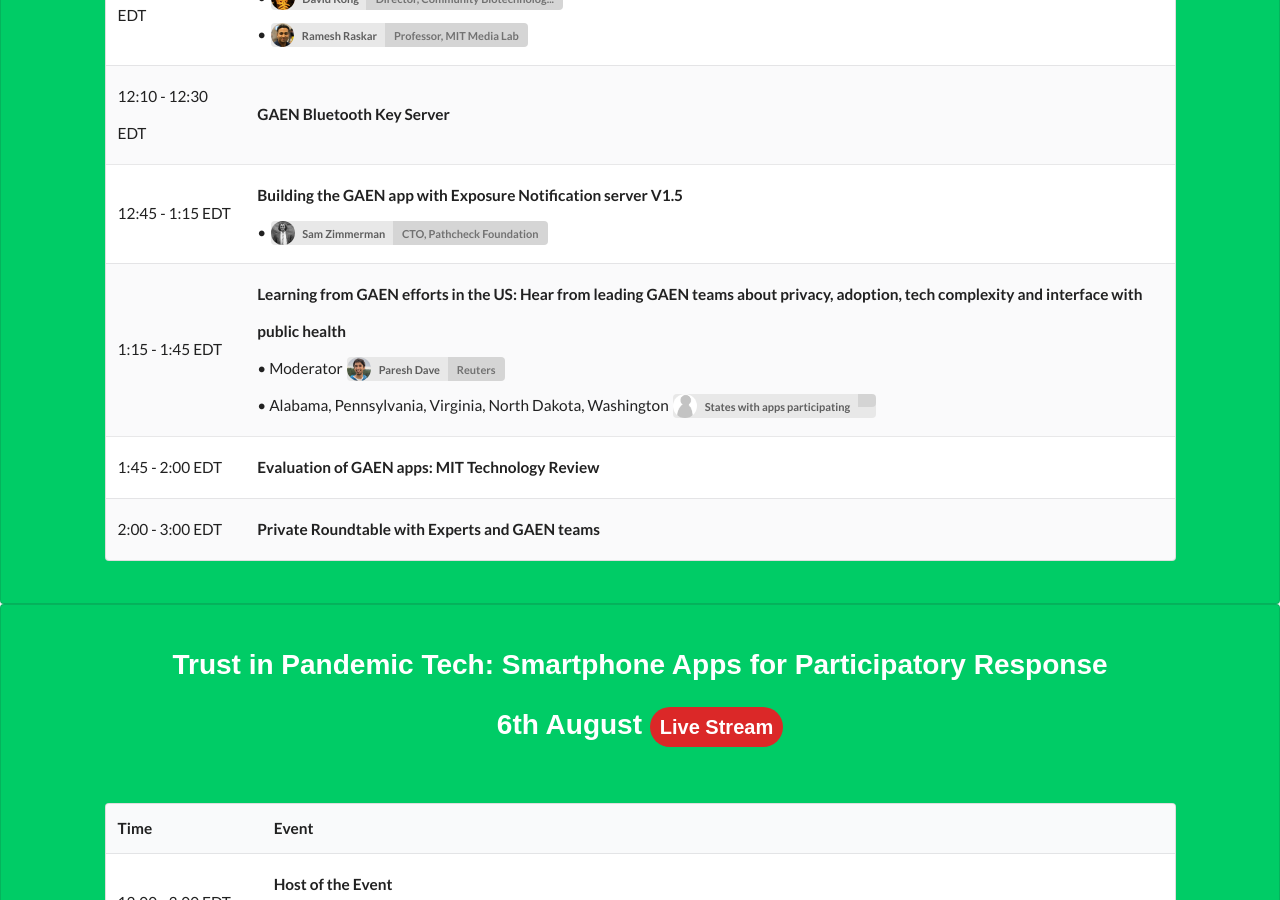
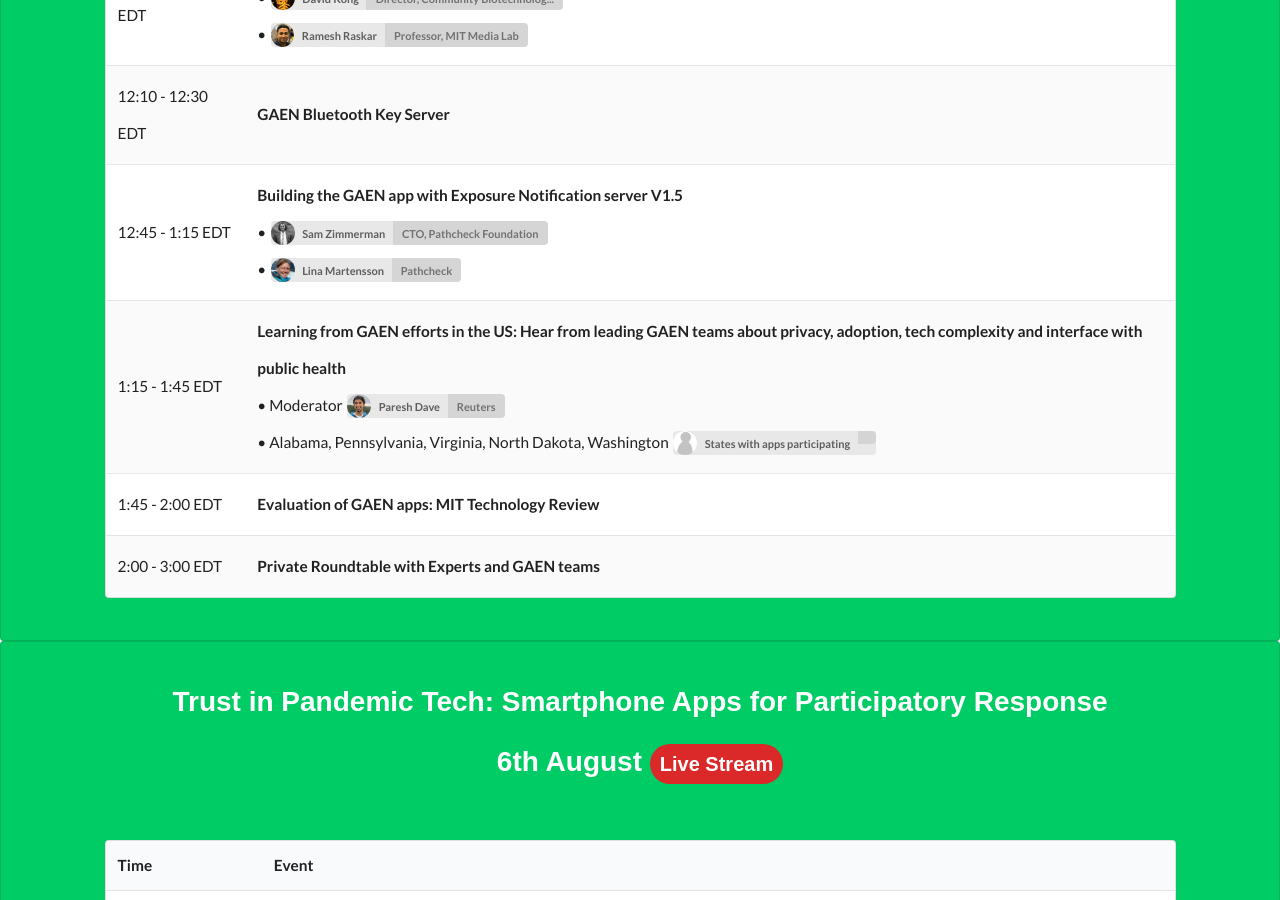
Before and after one commit to responsible-data-summit/events, a Jekyll site: the page built from agenda-0806.html, in a window 1280 px wide and 900 px high, scrolled down 442 px. Built offline with Jekyll 4.4.1, drawn with Linux system fonts in a browser that asks for light colours; some web fonts are replaced; comment, search, counter and statistics services are not loaded.

Commit message:
update agenda

```diff
--- a/_data/agenda0729.yml
+++ b/_data/agenda0729.yml
@@ -16,6 +16,7 @@
     - title: "Building the GAEN app with Exposure Notification server V1.5"
       speakers:
         - name: Sam Zimmerman
+        - name: Lina Martensson
       #link: https://youtu.be/fE0WMc8K_ow
 
 - time: 1:15 - 1:45
--- a/_data/speakers_trust.yml
+++ b/_data/speakers_trust.yml
@@ -104,3 +104,8 @@
   title: |
     Reuters
   avatar: pareshdave.jpg
+
+- name: Lina Martensson
+  title: |
+    Pathcheck
+  avatar: linamartensson.jpg
```
Also changed, not shown: assets/img/speakers/linamartensson.jpg (added).
